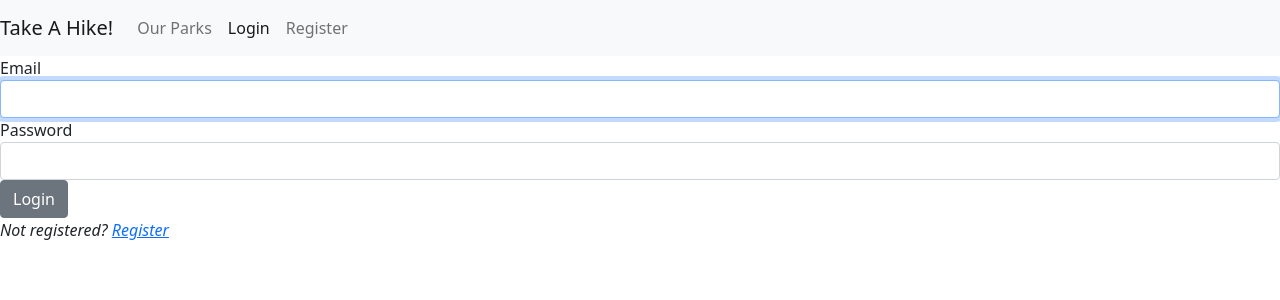
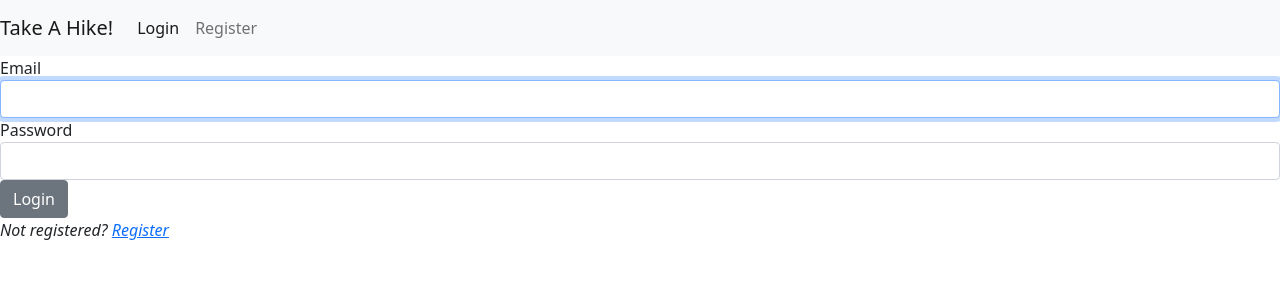
Before and after one commit to brandonjon26/Take-A-Hike-FullStack-Capstone, a React (Create React App) app in the folder TakeAHike/client/: page /login in a window 1280 px wide. Shown: the top 300 px of the page. Built offline with nearby package versions, Linux system fonts and the light colour scheme; no server answers.

Commit message:
updated navbar so our parks doesnt display'

```diff
--- a/TakeAHike/client/src/components/NavBar.js
+++ b/TakeAHike/client/src/components/NavBar.js
@@ -28,11 +28,13 @@ export default function NavBar({ isLoggedIn }) {
                                 <NavLink tag={RRNavLink} to="/">Home</NavLink>
                             </NavItem>
                         }
-                        {<>
-                            <NavItem>
-                                <NavLink tag={RRNavLink} to="/Park">Our Parks </NavLink>
-                            </NavItem>
-                        </>}
+                        {isLoggedIn &&
+                            <>
+                                <NavItem>
+                                    <NavLink tag={RRNavLink} to="/Park">Our Parks </NavLink>
+                                </NavItem>
+                            </>
+                        }
                     </Nav>
 
 
```
